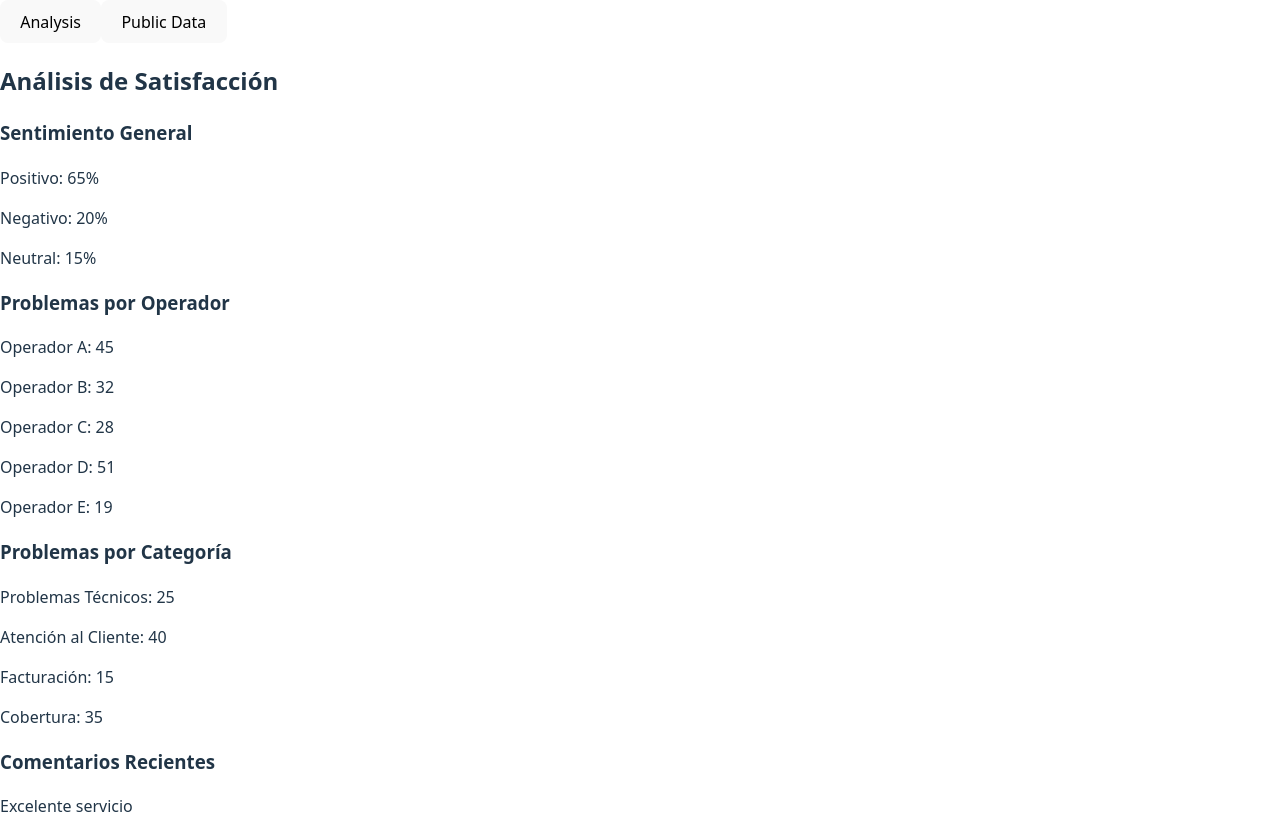
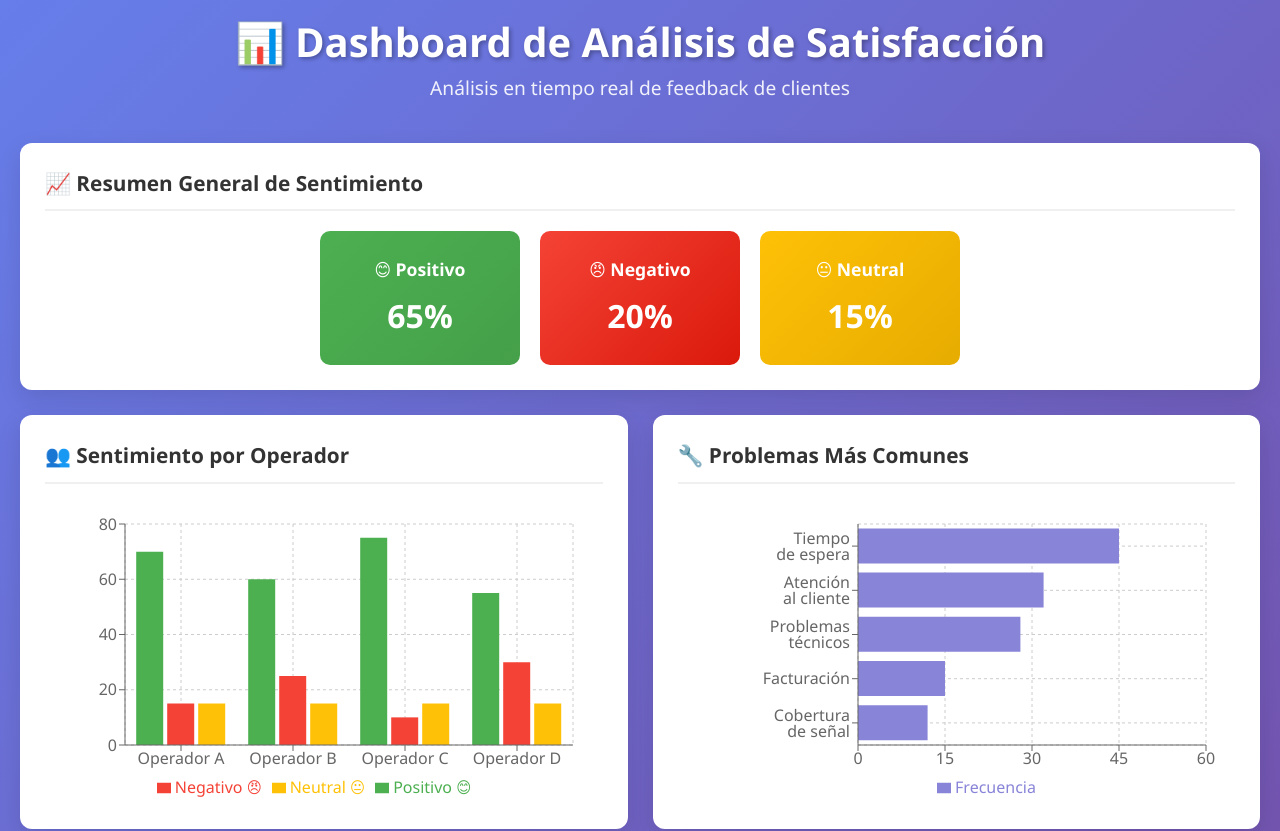
Before and after one commit to Jeftly9o/hackton_austria, a React app in the folder frontend/: page / in a window 1280 px wide. Shown: the top 831 px of the page. Built offline with nearby package versions, Linux system fonts and the light colour scheme; the HTML template or start-up script is replaced by a standard one.

Commit message:
Primera version dashboard

```diff
--- a/frontend/src/App.css
+++ b/frontend/src/App.css
@@ -1,21 +1,35 @@
-/* Glassmorphism Charts */
-.glass-chart {
-  background: rgba(255, 255, 255, 0.1);
-  backdrop-filter: blur(20px);
-  border: 1px solid rgba(255, 255, 255, 0.2);
-  border-radius: 20px;
-  padding: 25px;
-  color: white;
+* {
+  margin: 0;
+  padding: 0;
+  box-sizing: border-box;
 }
 
-.glass-chart h2 {
-  color: white;
-  border-bottom: 1px solid rgba(255, 255, 255, 0.3);
+body {
+  font-family: -apple-system, BlinkMacSystemFont, 'Segoe UI', 'Roboto', 'Oxygen',
+    'Ubuntu', 'Cantarell', 'Fira Sans', 'Droid Sans', 'Helvetica Neue',
+    sans-serif;
+  -webkit-font-smoothing: antialiased;
+  -moz-osx-font-smoothing: grayscale;
 }
 
-.glass-bar {
-  background: linear-gradient(135deg, rgba(255, 255, 255, 0.3), rgba(255, 255, 255, 0.1));
-  border-radius: 8px;
-  backdrop-filter: blur(10px);
-  border: 1px solid rgba(255, 255, 255, 0.2);
+.App {
+  text-align: left;
 }
+
+/* Scrollbar personalizado */
+::-webkit-scrollbar {
+  width: 8px;
+}
+
+::-webkit-scrollbar-track {
+  background: #f1f1f1;
+}
+
+::-webkit-scrollbar-thumb {
+  background: #667eea;
+  border-radius: 4px;
+}
+
+::-webkit-scrollbar-thumb:hover {
+  background: #764ba2;
+}
--- a/frontend/src/App.jsx
+++ b/frontend/src/App.jsx
@@ -1,20 +1,11 @@
-import React, { useState } from "react";
-import AnalysisDashboard from "./pages/AnalisisSatisfaccion";
-import PublicDataDashboard from "./pages/PublicDataDashboard";
-import "./App.css";
+import React from 'react';
+import Dashboard from './components/layout/Dashboard';
+import './App.css';
 
 function App() {
-  const [currentView, setCurrentView] = useState("analysis");
-
   return (
     <div className="App">
-      <nav>
-        <button onClick={() => setCurrentView("analysis")}>Analysis</button>
-        <button onClick={() => setCurrentView("public")}>Public Data</button>
-      </nav>
-
-      {currentView === "analysis" && <AnalysisDashboard />}
-      {currentView === "public" && <PublicDataDashboard />}
+      <Dashboard />
     </div>
   );
 }
--- a/frontend/src/pages/AnalisisSatisfaccion.jsx
+++ b/frontend/src/pages/AnalisisSatisfaccion.jsx
@@ -1,91 +1,22 @@
-// src/pages/AnalisisSatisfaccion.jsx
-import React, { useState, useEffect } from 'react';
+import useFetch from "../hooks/useFetch";
 import {
+  getOverallSentiment,
+  getSentimentByOperator,
   getIssuesByOperator,
-  getOverallSentiment,
-  getComments,
-  getIssuesByCategory,
-  getSentimentTrend
+  getWordcloud
 } from "../services/api";
 
-const AnalisisSatisfaccion = () => {
-  const [data, setData] = useState(null);
-  const [loading, setLoading] = useState(true);
-
-  useEffect(() => {
-    const fetchData = async () => {
-      try {
-        const [
-          issuesByOperator,
-          overallSentiment,
-          comments,
-          issuesByCategory,
-          sentimentTrend
-        ] = await Promise.all([
-          getIssuesByOperator(),
-          getOverallSentiment(),
-          getComments(),
-          getIssuesByCategory(),
-          getSentimentTrend()
-        ]);
-
-        setData({
-          issuesByOperator,
-          overallSentiment,
-          comments,
-          issuesByCategory,
-          sentimentTrend
-        });
-        setLoading(false);
-      } catch (error) {
-        console.error('Error fetching data:', error);
-        setLoading(false);
-      }
-    };
-
-    fetchData();
-  }, []);
-
-  if (loading) return <div className="loading">Cargando datos de análisis...</div>;
+export default function AnalisisSatisfaccion() {
+  const sentimentOverall = useFetch(getOverallSentiment);
+  const sentimentByOperator = useFetch(getSentimentByOperator);
+  const issuesByOperator = useFetch(getIssuesByOperator);
+  const wordcloud = useFetch(getWordcloud);
 
   return (
-    <div className="analisis-satisfaccion">
-      <h2>Análisis de Satisfacción</h2>
+    <div>
+      <h1 className="text-2xl font-bold mb-4">Análisis de Satisfacción</h1>
 
-      <div className="stats-grid">
-        <div className="stat-card">
-          <h3>Sentimiento General</h3>
-          <p>Positivo: {data.overallSentiment.positive}%</p>
-          <p>Negativo: {data.overallSentiment.negative}%</p>
-          <p>Neutral: {data.overallSentiment.neutral}%</p>
-        </div>
-
-        <div className="stat-card">
-          <h3>Problemas por Operador</h3>
-          {Object.entries(data.issuesByOperator).map(([operator, count]) => (
-            <p key={operator}>{operator}: {count}</p>
-          ))}
-        </div>
-
-        <div className="stat-card">
-          <h3>Problemas por Categoría</h3>
-          {Object.entries(data.issuesByCategory).map(([category, count]) => (
-            <p key={category}>{category}: {count}</p>
-          ))}
-        </div>
-      </div>
-
-      <div className="comments-section">
-        <h3>Comentarios Recientes</h3>
-        {data.comments.slice(0, 5).map(comment => (
-          <div key={comment.id} className={`comment ${comment.sentiment}`}>
-            <p>{comment.text}</p>
-            <span>Operador: {comment.operator} | Sentimiento: {comment.sentiment}</span>
-          </div>
-        ))}
-      </div>
+      {/* Aquí van las gráficas y componentes */}
     </div>
   );
-};
-
-export default AnalisisSatisfaccion;
+}
--- a/frontend/src/services/api.js
+++ b/frontend/src/services/api.js
@@ -62,78 +62,3 @@
       return { data: mockData.wordcloud };
     }
   };
-
-  // src/services/api.js
-
-// Simulamos datos para desarrollo
-const mockIssuesData = {
-    "Operador A": 45,
-    "Operador B": 32,
-    "Operador C": 28,
-    "Operador D": 51,
-    "Operador E": 19
-  };
-
-  const mockSentimentData = {
-    positive: 65,
-    negative: 20,
-    neutral: 15
-  };
-
-  const mockCommentsData = [
-    { id: 1, text: "Excelente servicio", sentiment: "positive", operator: "Operador A" },
-    { id: 2, text: "Muy mala atención", sentiment: "negative", operator: "Operador B" },
-    { id: 3, text: "Regular, podría mejorar", sentiment: "neutral", operator: "Operador C" }
-  ];
-
-  // Funciones de la API
-  export const getIssuesByOperator = async () => {
-    // Simulamos delay de API
-    return new Promise((resolve) => {
-      setTimeout(() => {
-        resolve(mockIssuesData);
-      }, 500);
-    });
-  };
-
-  export const getOverallSentiment = async () => {
-    return new Promise((resolve) => {
-      setTimeout(() => {
-        resolve(mockSentimentData);
-      }, 500);
-    });
-  };
-
-  export const getComments = async () => {
-    return new Promise((resolve) => {
-      setTimeout(() => {
-        resolve(mockCommentsData);
-      }, 500);
-    });
-  };
-
-  export const getIssuesByCategory = async () => {
-    return new Promise((resolve) => {
-      setTimeout(() => {
-        resolve({
-          "Problemas Técnicos": 25,
-          "Atención al Cliente": 40,
-          "Facturación": 15,
-          "Cobertura": 35
-        });
-      }, 500);
-    });
-  };
-
-  export const getSentimentTrend = async () => {
-    return new Promise((resolve) => {
-      setTimeout(() => {
-        resolve([
-          { month: "Ene", positive: 60, negative: 25, neutral: 15 },
-          { month: "Feb", positive: 62, negative: 23, neutral: 15 },
-          { month: "Mar", positive: 65, negative: 20, neutral: 15 },
-          { month: "Abr", positive: 63, negative: 22, neutral: 15 }
-        ]);
-      }, 500);
-    });
-  };
--- a/frontend/src/styles/PublicData.css
+++ b/frontend/src/styles/PublicData.css
@@ -1,6 +1,6 @@
 .public-data-dashboard {
   padding: 30px;
-  background: linear-gradient(135deg, #667eea 0%, #764ba2 100%);
+  background: linear-gradient(135deg, #0A0000 0%, #000000 100%);
   min-height: 100vh;
   font-family: 'Inter', 'Segoe UI', sans-serif;
 }
@@ -50,7 +50,7 @@
   padding: 16px;
   background: #f7fafc;
   border-radius: 12px;
-  border-left: 4px solid #667eea;
+  border-left: 4px solid #0A0000;
   transition: all 0.3s ease;
 }
 
@@ -76,7 +76,7 @@
 
 .source-type.público {
   background: linear-gradient(135deg, #e3f2fd, #bbdefb);
-  color: #1565c0;
+  color: #c01515;
 }
 .source-type.interno {
   background: linear-gradient(135deg, #f3e5f5, #e1bee7);
--- a/frontend/src/styles/dashboard.css
+++ b/frontend/src/styles/dashboard.css
@@ -1,21 +1,170 @@
-/* Glassmorphism Charts */
-.glass-chart {
-  background: rgba(255, 255, 255, 0.1);
-  backdrop-filter: blur(20px);
-  border: 1px solid rgba(255, 255, 255, 0.2);
-  border-radius: 20px;
-  padding: 25px;
-  color: white;
-}
+.dashboard {
+    padding: 20px;
+    background: linear-gradient(135deg, #667eea 0%, #764ba2 100%);
+    min-height: 100vh;
+    font-family: 'Segoe UI', Tahoma, Geneva, Verdana, sans-serif;
+  }
 
-.glass-chart h2 {
-  color: white;
-  border-bottom: 1px solid rgba(255, 255, 255, 0.3);
-}
+  .dashboard-header {
+    text-align: center;
+    margin-bottom: 40px;
+    color: white;
+  }
 
-.glass-bar {
-  background: linear-gradient(135deg, rgba(255, 255, 255, 0.3), rgba(255, 255, 255, 0.1));
-  border-radius: 8px;
-  backdrop-filter: blur(10px);
-  border: 1px solid rgba(255, 255, 255, 0.2);
-}
+  .dashboard-header h1 {
+    font-size: 2.5em;
+    margin-bottom: 10px;
+    text-shadow: 2px 2px 4px rgba(0,0,0,0.3);
+  }
+
+  .dashboard-header p {
+    font-size: 1.2em;
+    opacity: 0.9;
+  }
+
+  .charts-grid {
+    display: grid;
+    grid-template-columns: repeat(auto-fit, minmax(500px, 1fr));
+    gap: 25px;
+    margin-bottom: 30px;
+  }
+
+  .chart-container {
+    background: white;
+    padding: 25px;
+    border-radius: 12px;
+    box-shadow: 0 8px 25px rgba(0,0,0,0.1);
+    transition: transform 0.3s ease, box-shadow 0.3s ease;
+  }
+
+  .chart-container:hover {
+    transform: translateY(-5px);
+    box-shadow: 0 12px 35px rgba(0,0,0,0.15);
+  }
+
+  .chart-container h2 {
+    margin-bottom: 20px;
+    color: #333;
+    font-size: 1.3em;
+    border-bottom: 2px solid #f0f0f0;
+    padding-bottom: 10px;
+  }
+
+  /* Summary Cards */
+  .summary-section {
+    grid-column: 1 / -1;
+  }
+
+  .summary-cards {
+    display: flex;
+    gap: 20px;
+    justify-content: center;
+  }
+
+  .summary-card {
+    padding: 25px;
+    border-radius: 10px;
+    text-align: center;
+    flex: 1;
+    max-width: 200px;
+    transition: transform 0.3s ease;
+  }
+
+  .summary-card:hover {
+    transform: scale(1.05);
+  }
+
+  .summary-card.positive {
+    background: linear-gradient(135deg, #4CAF50, #45a049);
+    color: white;
+  }
+
+  .summary-card.negative {
+    background: linear-gradient(135deg, #f44336, #da190b);
+    color: white;
+  }
+
+  .summary-card.neutral {
+    background: linear-gradient(135deg, #FFC107, #e6ac00);
+    color: white;
+  }
+
+  .summary-card h3 {
+    margin-bottom: 10px;
+    font-size: 1.1em;
+  }
+
+  .summary-card .value {
+    font-size: 2em;
+    font-weight: bold;
+    display: block;
+  }
+
+  /* Loading Styles */
+  .loading {
+    text-align: center;
+    padding: 100px 20px;
+    color: white;
+  }
+
+  .spinner {
+    border: 5px solid #f3f3f3;
+    border-top: 5px solid #3498db;
+    border-radius: 50%;
+    width: 60px;
+    height: 60px;
+    animation: spin 1.5s linear infinite;
+    margin: 0 auto 20px;
+  }
+
+  @keyframes spin {
+    0% { transform: rotate(0deg); }
+    100% { transform: rotate(360deg); }
+  }
+
+  .loading h3 {
+    margin-bottom: 10px;
+  }
+
+  /* Error Message Styles */
+  .error-message {
+    text-align: center;
+    padding: 80px 20px;
+    color: white;
+    background: rgba(255,255,255,0.1);
+    border-radius: 12px;
+    margin: 20px;
+  }
+
+  .error-message button {
+    background: white;
+    color: #667eea;
+    border: none;
+    padding: 12px 25px;
+    border-radius: 6px;
+    cursor: pointer;
+    margin-top: 15px;
+    font-size: 1em;
+    font-weight: bold;
+    transition: background 0.3s ease;
+  }
+
+  .error-message button:hover {
+    background: #f0f0f0;
+  }
+
+  /* Responsive */
+  @media (max-width: 768px) {
+    .charts-grid {
+      grid-template-columns: 1fr;
+    }
+
+    .summary-cards {
+      flex-direction: column;
+      align-items: center;
+    }
+
+    .summary-card {
+      max-width: 100%;
+    }
+  }
```
